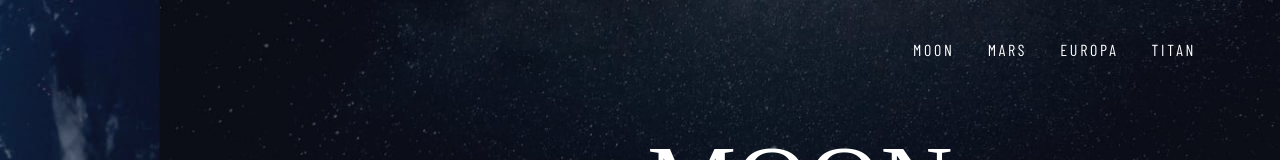
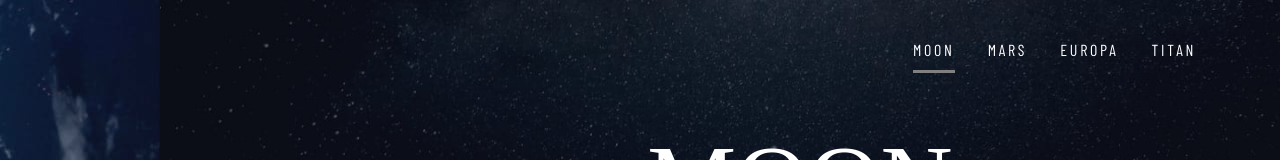
Before and after one commit to JorchRL/spaceTourism-website, a React (Create React App) app: page / in a window 1280 px wide. Shown: the part 320-480 px from the top of the page. Built offline with nearby package versions, Linux system fonts and the light colour scheme; a web font is replaced by a local one.

Commit message:
Add planetSelector indicator active status when active

```diff
--- a/src/pages/Destinations.jsx
+++ b/src/pages/Destinations.jsx
@@ -21,25 +21,37 @@ const Destinations = ({ active }) => {
           <div className='menuItem' onClick={() => handlePlanetChange(0)}>
             <div className='textContainer'>
               Moon
-              <div className='indicator'></div>
+              <div
+                className={
+                  currentPlanet === 0 ? "indicator active" : "indicator"
+                }></div>
             </div>
           </div>
           <div className='menuItem' onClick={() => handlePlanetChange(1)}>
             <div className='textContainer'>
               Mars
-              <div className='indicator'></div>
+              <div
+                className={
+                  currentPlanet === 1 ? "indicator active" : "indicator"
+                }></div>
             </div>
           </div>
           <div className='menuItem' onClick={() => handlePlanetChange(2)}>
             <div className='textContainer'>
               Europa
-              <div className='indicator'></div>
+              <div
+                className={
+                  currentPlanet === 2 ? "indicator active" : "indicator"
+                }></div>
             </div>
           </div>
           <div className='menuItem' onClick={() => handlePlanetChange(3)}>
             <div className='textContainer'>
               Titan
-              <div className='indicator'></div>
+              <div
+                className={
+                  currentPlanet === 3 ? "indicator active" : "indicator"
+                }></div>
             </div>
           </div>
         </div>
```
